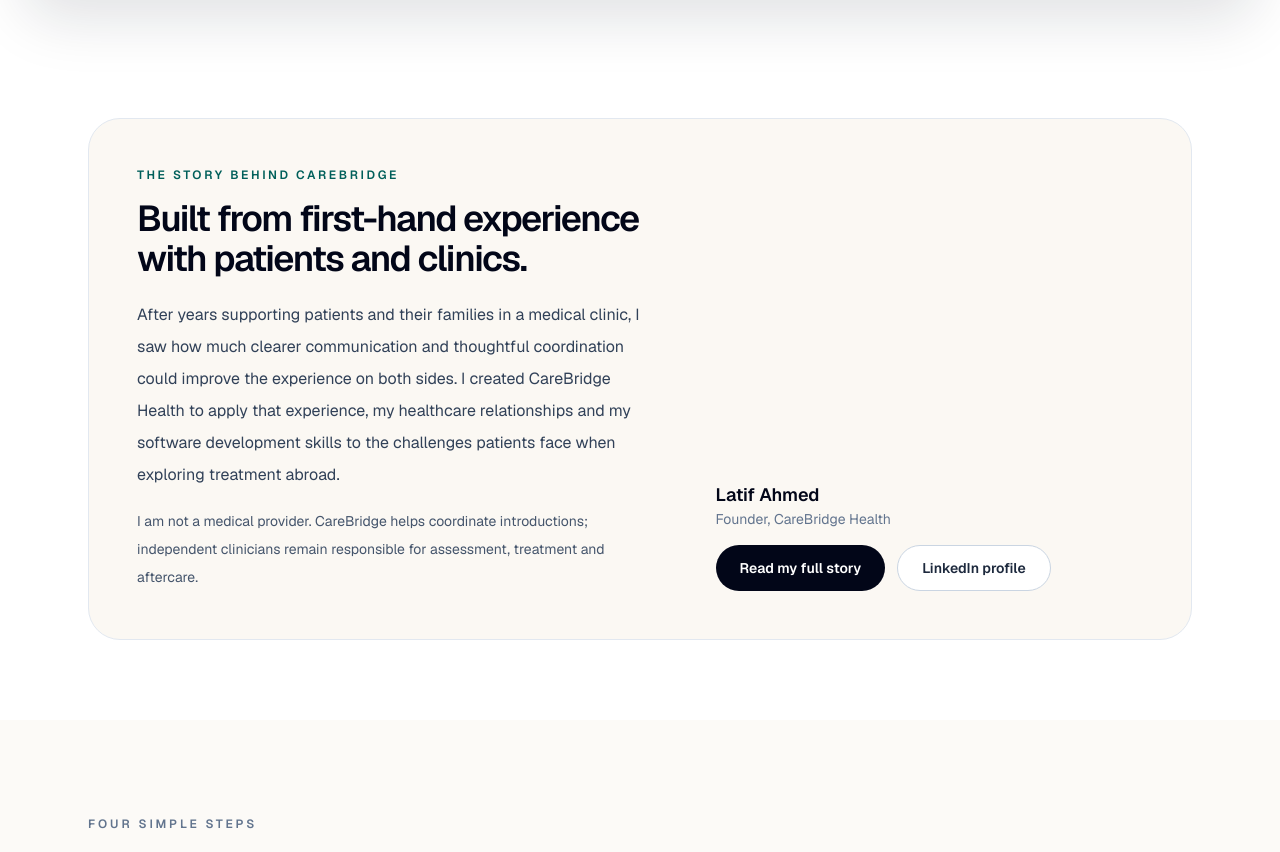
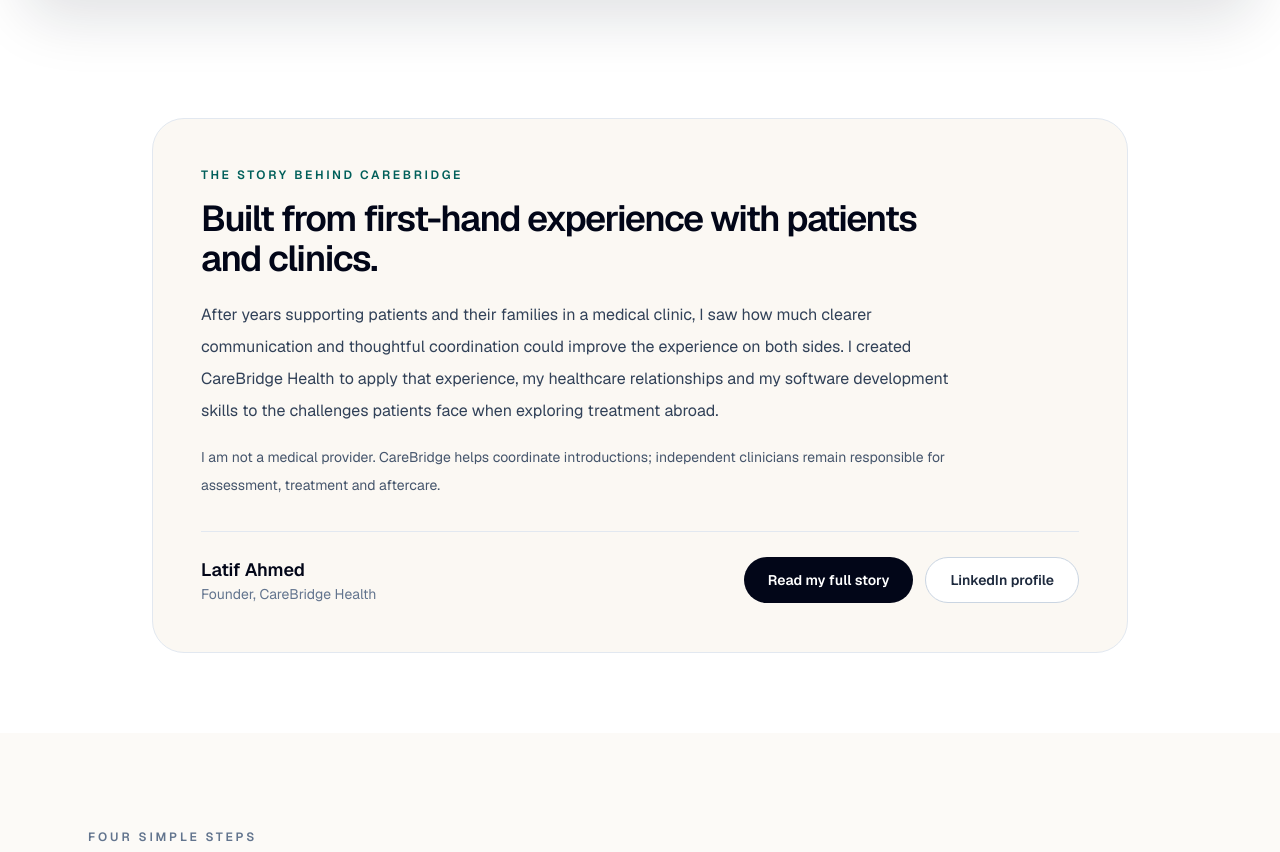
Before and after one commit to LyatifAhmed/carebridgehealth, a Next.js app: page / in a window 1280 px wide. Shown: the part 5107-5959 px from the top of the page. Built offline with nearby package versions, Linux system fonts and the light colour scheme.

Commit message:
Reflow founder story into balanced single-column card without repeated portrait (#16)

```diff
--- a/app/components/FounderSection.tsx
+++ b/app/components/FounderSection.tsx
@@ -3,9 +3,9 @@ import Link from "next/link";
 export default function FounderSection() {
   return (
     <section className="bg-white py-16 md:py-20" aria-labelledby="founder-story-title">
-      <div className="mx-auto max-w-6xl px-6">
-        <div className="grid gap-8 rounded-[32px] border border-slate-200 bg-[#fbf8f3] p-7 md:grid-cols-[1.1fr_0.9fr] md:items-end md:gap-14 md:p-12">
-          <div>
+      <div className="mx-auto max-w-5xl px-6">
+        <div className="rounded-[32px] border border-slate-200 bg-[#fbf8f3] p-7 md:p-12">
+          <div className="max-w-3xl">
             <p className="text-xs font-semibold uppercase tracking-[0.22em] text-teal-800">
               The story behind CareBridge
             </p>
@@ -19,7 +19,7 @@ export default function FounderSection() {
               I am not a medical provider. CareBridge helps coordinate introductions; independent clinicians remain responsible for assessment, treatment and aftercare.
             </p>
           </div>
-          <div className="flex flex-col gap-4">
+          <div className="mt-8 flex flex-col gap-5 border-t border-slate-200 pt-6 sm:flex-row sm:items-center sm:justify-between">
             <p className="text-lg font-semibold text-slate-950">
               Latif Ahmed <span className="block text-sm font-normal text-slate-500">Founder, CareBridge Health</span>
             </p>
```
